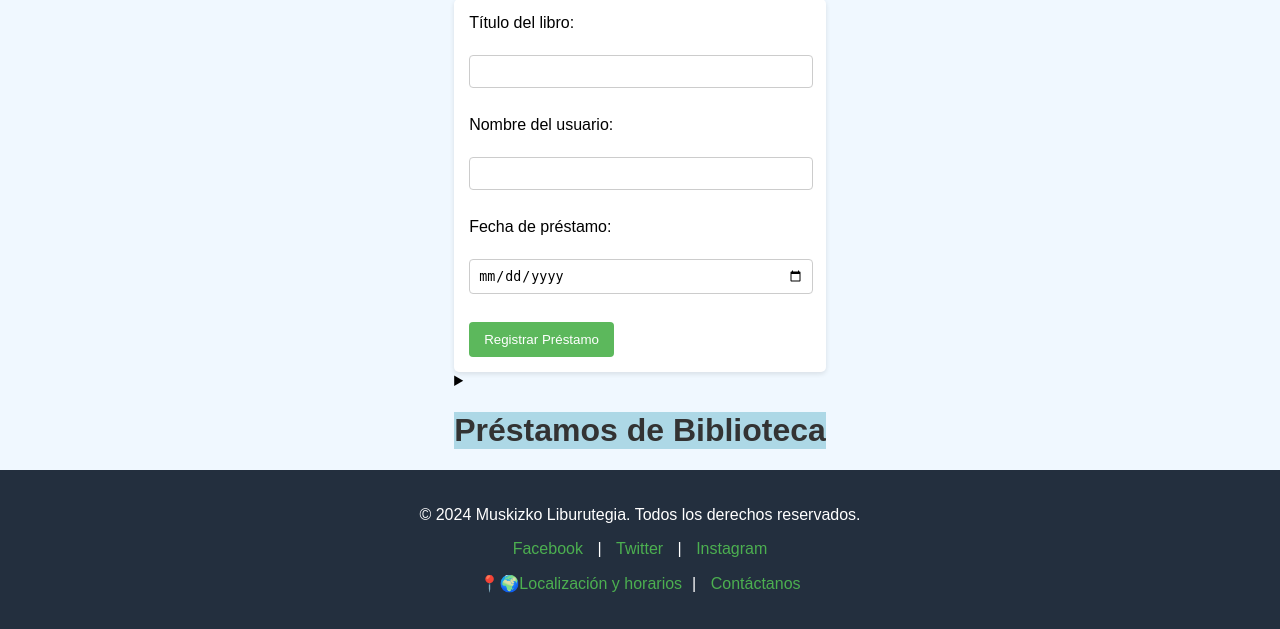
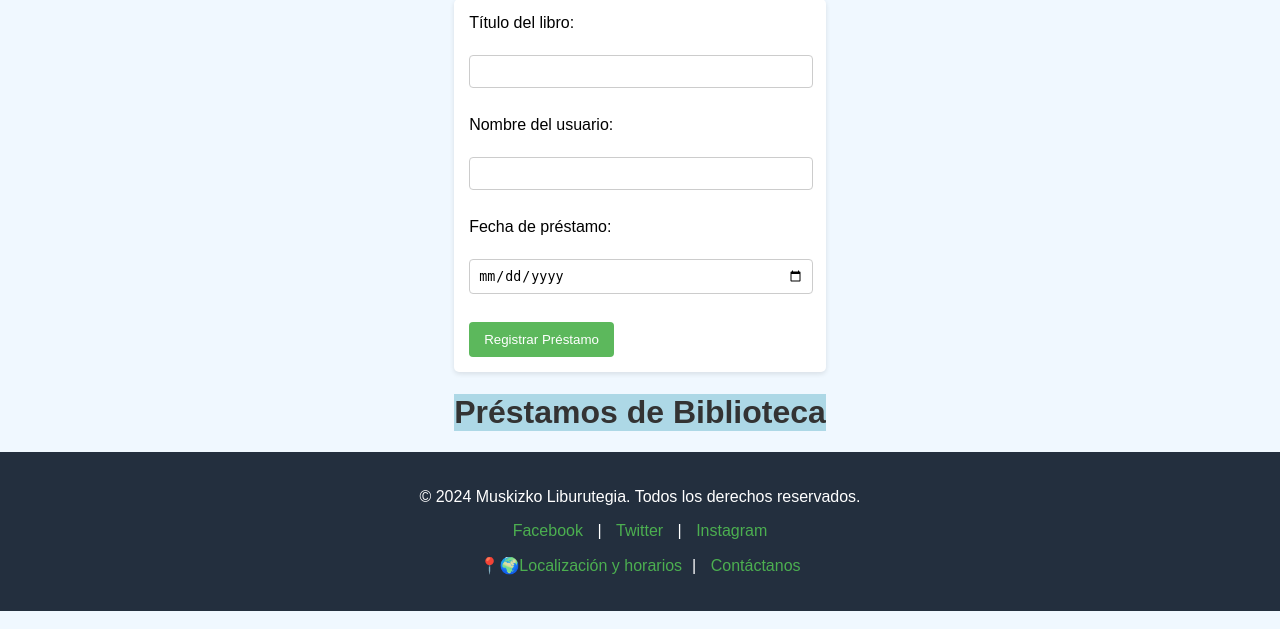
Before and after one commit to Sendoa6/Reto-2, a PHP site: page /Prestamos.html in a window 1280 px wide. Shown: the part 246-875 px from the top of the page. Run offline with PHP 8.4, Linux system fonts and the light colour scheme.

Commit message:
arreglos

```diff
--- a/prestamos.css
+++ b/prestamos.css
@@ -167,3 +167,6 @@ footer a {
 footer a:hover {
     text-decoration: underline;
 }
+details summary {
+    list-style: none; /* Elimina la flechita */
+}
```
